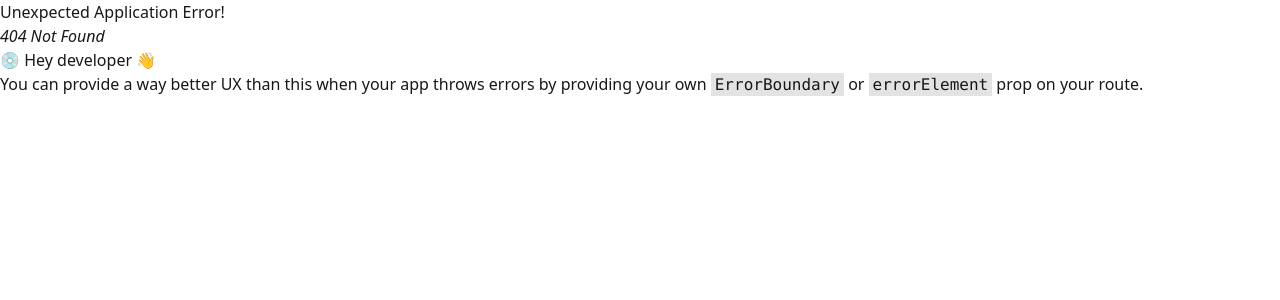
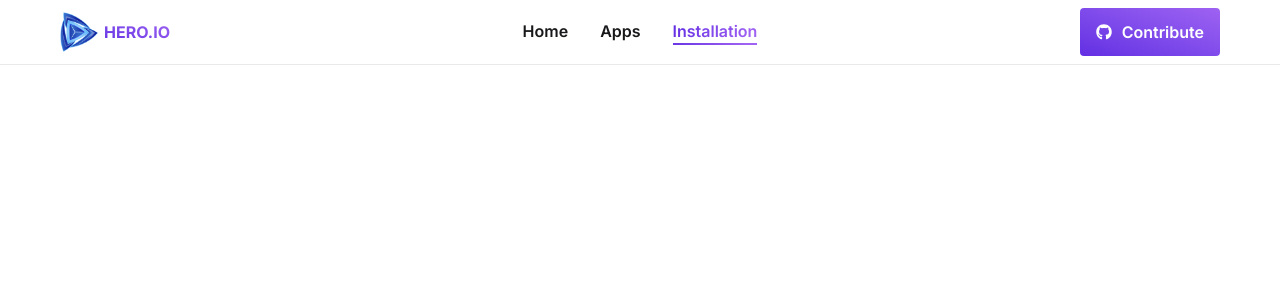
Before and after one commit to chowdhoury/Appfinity, a React (Vite) app: page /installation in a window 1280 px wide. Before the commit this address had no page. Shown: the top 300 px of the page. Built offline with nearby package versions, Linux system fonts and the light colour scheme.

Commit message:
Nav Section Complete

```diff
--- a/index.html
+++ b/index.html
@@ -1,5 +1,5 @@
 <!doctype html>
-<html lang="en">
+<html lang="en" data-theme="light">
   <head>
     <meta charset="UTF-8" />
     <link rel="icon" type="image/svg+xml" href="/vite.svg" />
--- /dev/null
+++ b/src/Components/Header/Header.css
@@ -0,0 +1,11 @@
+.active {
+  font-weight: 600;
+  background-image: linear-gradient(125deg, #632ee3 5.68%, #9f62f2 88.38%);
+  background-clip: text;
+  -webkit-background-clip: text;
+  color: transparent;
+  -webkit-text-fill-color: transparent;
+  border-bottom: 2px solid;
+  border-image: linear-gradient(125deg, #632EE3 5.68%, #9F62F2 88.38%);
+  border-image-slice: 1;
+}
--- a/src/Components/Header/Header.jsx
+++ b/src/Components/Header/Header.jsx
@@ -1,11 +1,67 @@
-import React from 'react';
+import React from "react";
+import { Link, NavLink } from "react-router";
+import logo from "../../assets/logo.png";
+import { FaGithub } from "react-icons/fa";
+import './Header.css'
 
 const Header = () => {
-    return (
-        <div>
-
+  const navLinks = (
+                    <>
+                      <NavLink to={"/"}>Home</NavLink>
+                      <NavLink to={"/apps"}>Apps</NavLink>
+                      <NavLink to={"/installation"}>Installation</NavLink>
+                    </>
+  );
+  return (
+    <div className="navbar bg-[#FFF] border-b border-[#E9E9E9] px-15">
+      <div className="navbar-start">
+        <div className="dropdown">
+          <div tabIndex={0} role="button" className="btn btn-ghost lg:hidden">
+            <svg
+              xmlns="http://www.w3.org/2000/svg"
+              className="h-5 w-5"
+              fill="none"
+              viewBox="0 0 24 24"
+              stroke="currentColor"
+            >
+              {" "}
+              <path
+                strokeLinecap="round"
+                strokeLinejoin="round"
+                strokeWidth="2"
+                d="M4 6h16M4 12h8m-8 6h16"
+              />{" "}
+            </svg>
+          </div>
+          <ul
+            tabIndex={0}
+            className="menu menu-sm dropdown-content bg-base-100 rounded-box z-1 mt-3 w-52 p-2 shadow"
+          >
+            {navLinks}
+          </ul>
         </div>
-    );
+        <Link className="flex gap-1 items-center" to={"/"}>
+          <img className="h-10" src={logo} />
+          <h2 className="font-bold bg-gradient-to-tr from-[#632EE3] to-[#9F62F2] bg-clip-text text-transparent">
+            HERO.IO
+          </h2>
+        </Link>
+      </div>
+      <div className="navbar-center hidden lg:flex">
+        <ul className="menu menu-horizontal px-1 font-semibold gap-8 text-[16px]">
+          {navLinks}
+        </ul>
+      </div>
+      <div className="navbar-end">
+        <Link to={"https://github.com/chowdhoury"}>
+          <button className="flex items-center gap-[10px] rounded-sm bg-gradient-to-tr from-[#632EE3] to-[#9F62F2] text-[#FFF] px-4 py-3 text-[16px] font-semibold">
+            <FaGithub></FaGithub>
+            <h2>Contribute</h2>
+          </button>
+        </Link>
+      </div>
+    </div>
+  );
 };
 
 export default Header;
--- a/src/Components/Root/Root.jsx
+++ b/src/Components/Root/Root.jsx
@@ -5,7 +5,7 @@ import Footer from '../Footer/Footer';
 
 const Root = () => {
     return (
-        <div>
+        <div className='max-w-[1920px] mx-auto'>
             <Header></Header>
             <Outlet></Outlet>
             <Footer></Footer>
--- /dev/null
+++ b/src/Pages/Apps/Apps.jsx
@@ -0,0 +1,11 @@
+import React from 'react';
+
+const Apps = () => {
+    return (
+        <div>
+
+        </div>
+    );
+};
+
+export default Apps;
--- /dev/null
+++ b/src/Pages/Installation/Installation.jsx
@@ -0,0 +1,11 @@
+import React from 'react';
+
+const Installation = () => {
+    return (
+        <div>
+
+        </div>
+    );
+};
+
+export default Installation;
--- a/src/Routes/Routes.jsx
+++ b/src/Routes/Routes.jsx
@@ -1,13 +1,18 @@
 import { createBrowserRouter } from "react-router";
 import Root from "../Components/Root/Root";
 import Home from "../Pages/Home/Home";
+import Apps from "../Pages/Apps/Apps";
+import Installation from "../Pages/Installation/Installation";
 
 export const router = createBrowserRouter([
     {
         path: '/',
         Component: Root,
         children: [
-            {index:true,Component: Home}
-        ]
+            { index: true, Component: Home },
+            { path: '/apps', Component: Apps },
+            {path:'/installation',Component: Installation}
+        ],
+        errorElement: <h1>Page not Found</h1>
     }
 ])
--- a/src/index.css
+++ b/src/index.css
@@ -1,2 +1,6 @@
+@import url('https://fonts.googleapis.com/css2?family=Inter:ital,opsz,wght@0,14..32,100..900;1,14..32,100..900&display=swap');
 @import "tailwindcss";
 @plugin "daisyui";
+ body{
+  font-family: "Inter", sans-serif;
+ }
```
